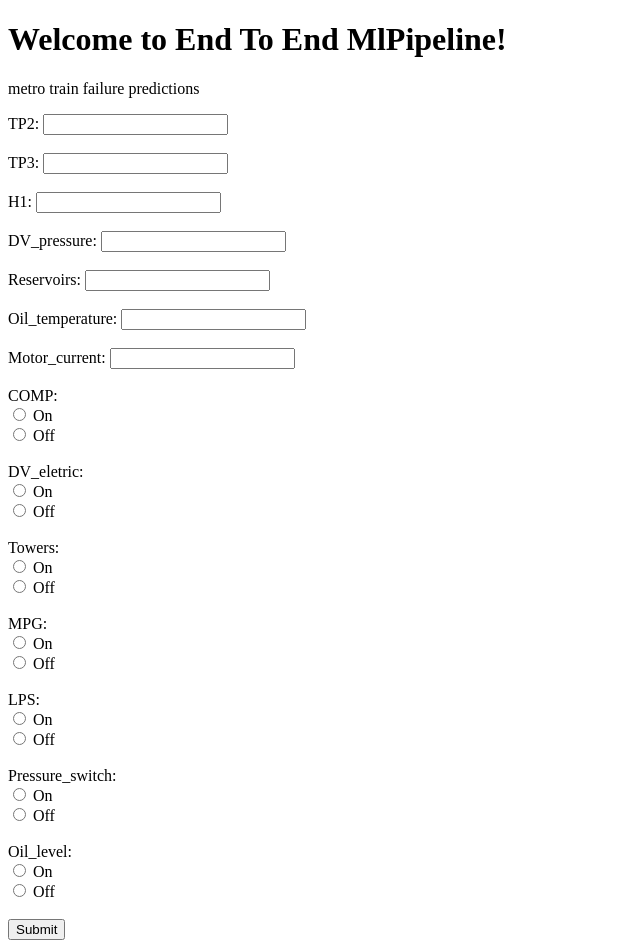
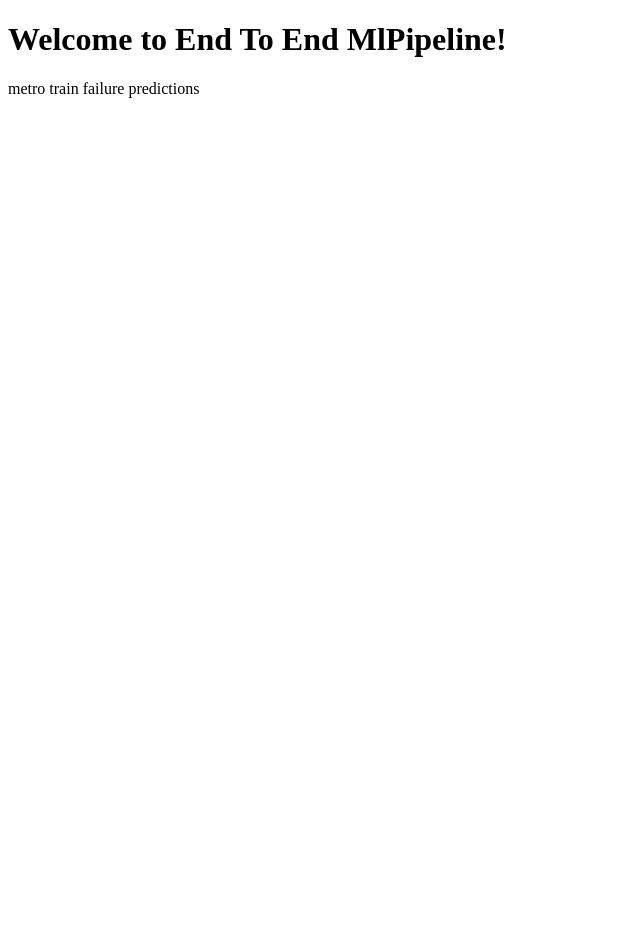
Before and after one commit to zJimpi/metro_prediction_pipeline, a Flask app: page / in a window 1280 px wide. Shown: the whole page, without its empty margins (0-640 px from the left). After the commit the page ends 98 px from the top, so only its background shows below. Run offline with Flask 3, Linux system fonts and the light colour scheme.

Commit message:
error solved

```diff
--- a/app.py
+++ b/app.py
@@ -15,21 +15,25 @@ def predict_datapoint():
         return render_template("form.html")
     else:
         data = CustomData(
-            TP2 = float(request.form['TP2']),
-            TP3 = float(request.form['TP3']),
-            H1 = float(request.form['H1']),
-            Dv_pressure = float(request.form['DV_pressure']),
-            Reservoirs = float(request.form['Reservoirs']),
-            Oil_temperature = float(request.form['Oil_temperature']),
-            Motor_current = float(request.form['Motor_current']),
-            COMP = float(request.form['COMP']),
-            Dv_electric = float(request.form['DV_eletric']),
-            Towers = float(request.form['Towers']),
-            MPG = float(request.form['MPG']),
-            LPS = float(request.form['LPS']),
-            Pressure_switch = float(request.form['Pressure_switch']),
-            Oil_level = float(request.form['Oil_level'])
+            TP2 = float(request.form.get('TP2')),
+            TP3 = float(request.form.get('TP3')),
+            H1 = float(request.form.get('H1')),
+            DV_pressure = float(request.form.get('DV_pressure')),
+            Reservoirs = float(request.form.get('Reservoirs')),
+            Oil_temperature = float(request.form.get('Oil_temperature')),
+            Motor_current = float(request.form.get('Motor_current')),
+            COMP = float(request.form.get('COMP')),
+            DV_eletric = float(request.form.get('DV_eletric')),
+            Towers = float(request.form.get('Towers')),
+            MPG = float(request.form.get('MPG')),
+            LPS = float(request.form.get('LPS')),
+            Pressure_switch = float(request.form.get('Pressure_switch')),
+            Oil_level = float(request.form.get('Oil_level'))
+
         )
+
+
+
     new_data = data.get_data_as_dataframe()
     predict_pipeline = PredictPipeline()
     pred = predict_pipeline.predict(new_data)
--- a/templates/index.html
+++ b/templates/index.html
@@ -9,71 +9,6 @@
     <h1>Welcome to End To End MlPipeline!</h1>
     <p>metro train failure predictions</p>
 
-    <form action="/predict" method="post">
-        <label for="TP2">TP2:</label>
-        <input type="text" id="TP2" name="TP2"><br><br>
 
-        <label for="TP3">TP3:</label>
-        <input type="text" id="TP3" name="TP3"><br><br>
-
-        <label for="H1">H1:</label>
-        <input type="text" id="H1" name="H1"><br><br>
-
-        <label for="DV_pressure">DV_pressure:</label>
-        <input type="text" id="DV_pressure" name="DV_pressure"><br><br>
-
-        <label for="Reservoirs">Reservoirs:</label>
-        <input type="text" id="Reservoirs" name="Reservoirs"><br><br>
-
-        <label for="Oil_temperature">Oil_temperature:</label>
-        <input type="text" id="Oil_temperature" name="Oil_temperature"><br><br>
-
-        <label for="Motor_current">Motor_current:</label>
-        <input type="text" id="Motor_current" name="Motor_current"><br><br>
-
-        <label>COMP:</label><br>
-        <input type="radio" id="comp_on" name="COMP" value="1">
-        <label for="comp_on">On</label><br>
-        <input type="radio" id="comp_off" name="COMP" value="0">
-        <label for="comp_off">Off</label><br><br>
-
-        <label>DV_eletric:</label><br>
-        <input type="radio" id="dv_electric_on" name="DV_eletric" value="1">
-        <label for="dv_electric_on">On</label><br>
-        <input type="radio" id="dv_electric_off" name="DV_eletric" value="0">
-        <label for="dv_electric_off">Off</label><br><br>
-
-        <label>Towers:</label><br>
-        <input type="radio" id="towers_on" name="Towers" value="1">
-        <label for="towers_on">On</label><br>
-        <input type="radio" id="towers_off" name="Towers" value="0">
-        <label for="towers_off">Off</label><br><br>
-
-        <label>MPG:</label><br>
-        <input type="radio" id="mpg_on" name="MPG" value="1">
-        <label for="mpg_on">On</label><br>
-        <input type="radio" id="mpg_off" name="MPG" value="0">
-        <label for="mpg_off">Off</label><br><br>
-
-        <label>LPS:</label><br>
-        <input type="radio" id="lps_on" name="LPS" value="1">
-        <label for="lps_on">On</label><br>
-        <input type="radio" id="lps_off" name="LPS" value="0">
-        <label for="lps_off">Off</label><br><br>
-
-        <label>Pressure_switch:</label><br>
-        <input type="radio" id="pressure_switch_on" name="Pressure_switch" value="1">
-        <label for="pressure_switch_on">On</label><br>
-        <input type="radio" id="pressure_switch_off" name="Pressure_switch" value="0">
-        <label for="pressure_switch_off">Off</label><br><br>
-
-        <label for="Oil_level">Oil_level:</label><br>
-        <input type="radio" id="oil_level_on" name="Oil_level" value="1">
-        <label for="oil_level_on">On</label><br>
-        <input type="radio" id="oil_level_off" name="Oil_level" value="0">
-        <label for="oil_level_off">Off</label><br><br>
-
-        <input type="submit" value="Submit">
-    </form>
 </body>
 </html>
```
Also changed, not shown: src/pipeline/prediction_pipeline.py (+50 -13 lines), templates/form.html (added, +66 -0 lines), templates/results.html (renamed from templates/result.html).
